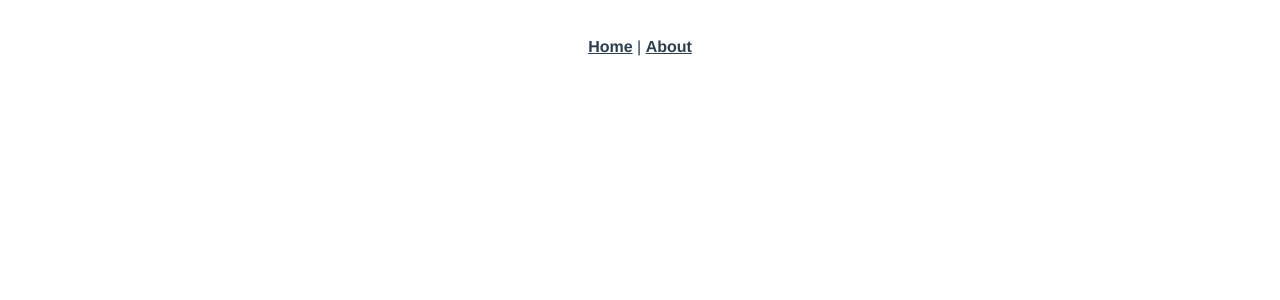
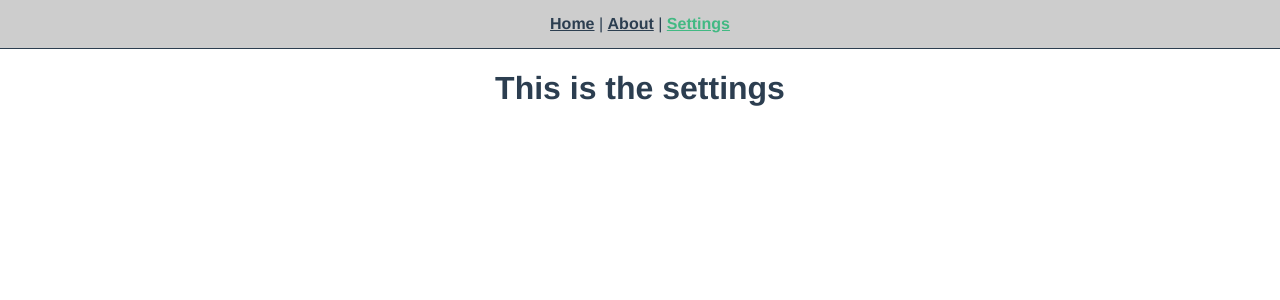
Before and after one commit to rashonmitchell/yogurt-temp, a Vue app: page /#/settings in a window 1280 px wide. Shown: the top 300 px of the page. Built offline with nearby package versions, Linux system fonts and the light colour scheme.

Commit message:
added loader

```diff
--- a/src/App.vue
+++ b/src/App.vue
@@ -1,14 +1,41 @@
 <template>
   <div id="app">
-    <div id="nav">
-      <router-link to="/">Home</router-link> |
-      <router-link to="/about">About</router-link>
-    </div>
-    <router-view />
+    <LoadingScreen :isLoading="isLoading" />
+    <main v-if="!isLoading">
+      <div id="nav">
+        <router-link to="/">Home</router-link> |
+        <router-link to="/about">About</router-link> |
+        <router-link to="/settings">Settings</router-link>
+      </div>
+      <router-view />
+    </main>
   </div>
 </template>
 
+<script>
+import LoadingScreen from "./components/LoadingScreen";
+
+export default {
+  name: "App",
+  components: {
+    LoadingScreen
+  },
+  data() {
+    return { isLoading: true };
+  },
+  mounted() {
+    setTimeout(() => {
+      this.isLoading = false;
+    }, 3000);
+  }
+};
+</script>
+
 <style lang="scss">
+body {
+  margin: 0px;
+}
+
 #app {
   font-family: Avenir, Helvetica, Arial, sans-serif;
   -webkit-font-smoothing: antialiased;
@@ -18,7 +45,9 @@
 }
 
 #nav {
-  padding: 30px;
+  background: #cdcdcd;
+  border-bottom: 1px solid #2c3e50;
+  padding: 15px 30px;
 
   a {
     font-weight: bold;
--- /dev/null
+++ b/src/components/LoadingScreen.vue
@@ -0,0 +1,60 @@
+<template>
+  <div :class="{ loader: true, fadeout: !isLoading }" id="middle">
+    <div class="middle">
+      <h1>yogurt</h1>
+      <p>redefine yourself</p>
+    </div>
+  </div>
+</template>
+
+<script>
+export default {
+  name: "LoadingScreen",
+  props: ["isLoading"]
+};
+</script>
+
+<style lang="scss">
+
+.middle {
+  position: absolute;
+  top: 50%;
+  left: 50%;
+  transform: translate(-50%,-50%);
+  -ms-transform: translate(-50%,-50%);
+
+  p {
+    direction: rtl;
+    font-size: 20px;
+    font-weight: 400;
+    margin-top: -30px;
+    text-align: start;
+  }
+}
+
+.loader {
+  background-color: #63ab97;
+  bottom: 0;
+  color: white;
+  display: block;
+  font-size: 32px;
+  left: 0;
+  overflow: hidden;
+  padding-top: 10vh;
+  position: fixed;
+  right: 0;
+  text-align: center;
+  top: 0;
+}
+
+.fadeout {
+  animation: fadeout 2s forwards;
+}
+
+@keyframes fadeout {
+  to {
+    opacity: 0;
+    visibility: hidden;
+  }
+}
+</style>
--- a/src/router/index.js
+++ b/src/router/index.js
@@ -18,6 +18,12 @@ const routes = [
     // which is lazy-loaded when the route is visited.
     component: () =>
       import(/* webpackChunkName: "about" */ "../views/About.vue")
+  },
+  {
+    path: "/settings",
+    name: "Settings",
+    component: () =>
+      import(/* webpackChunkName: "settings" */ "../views/Settings.vue")
   }
 ];
 
--- /dev/null
+++ b/src/views/Settings.vue
@@ -0,0 +1,5 @@
+<template>
+    <div class="settings">
+        <h1>This is the settings</h1>
+    </div>
+</template>
```
